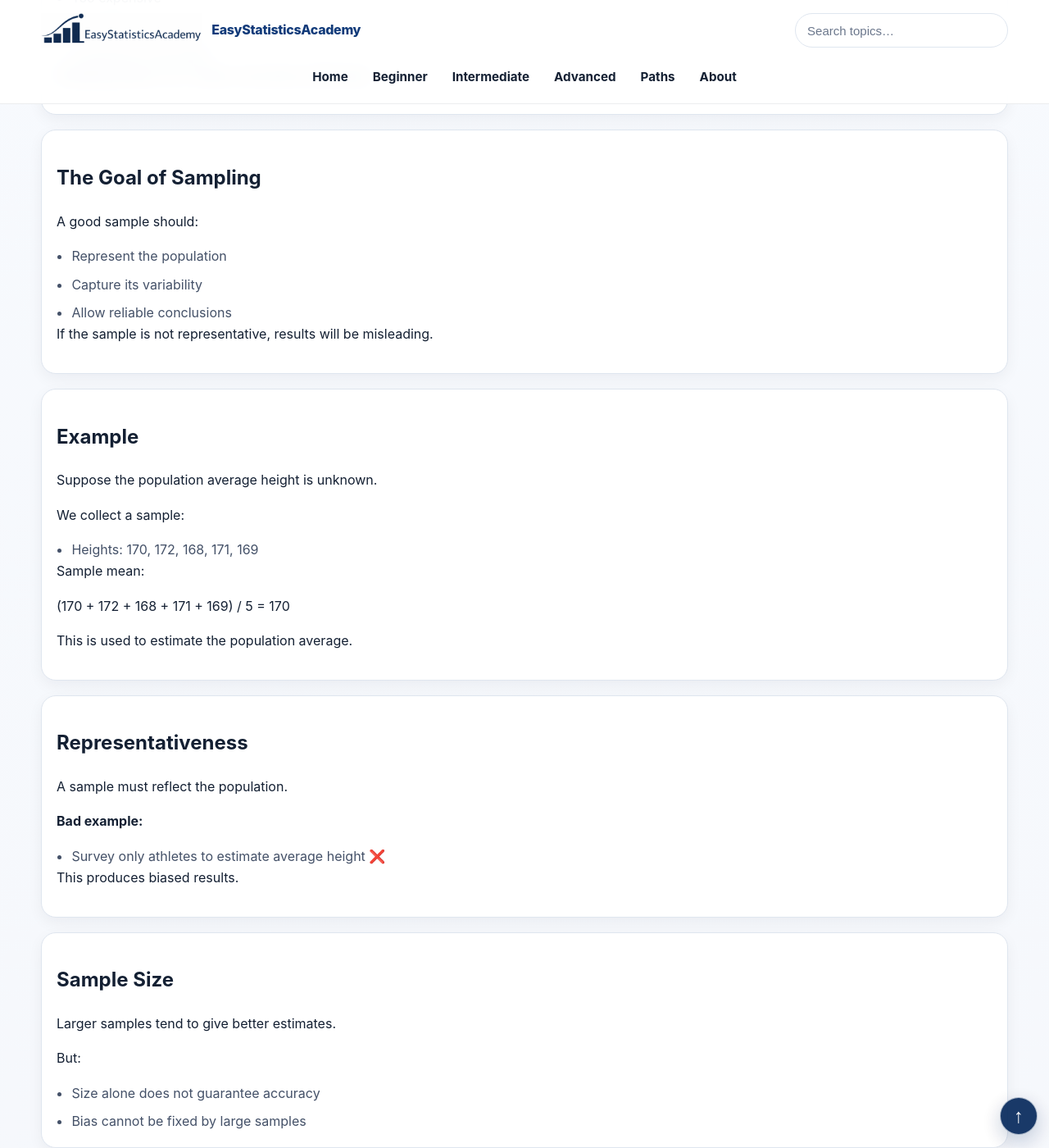
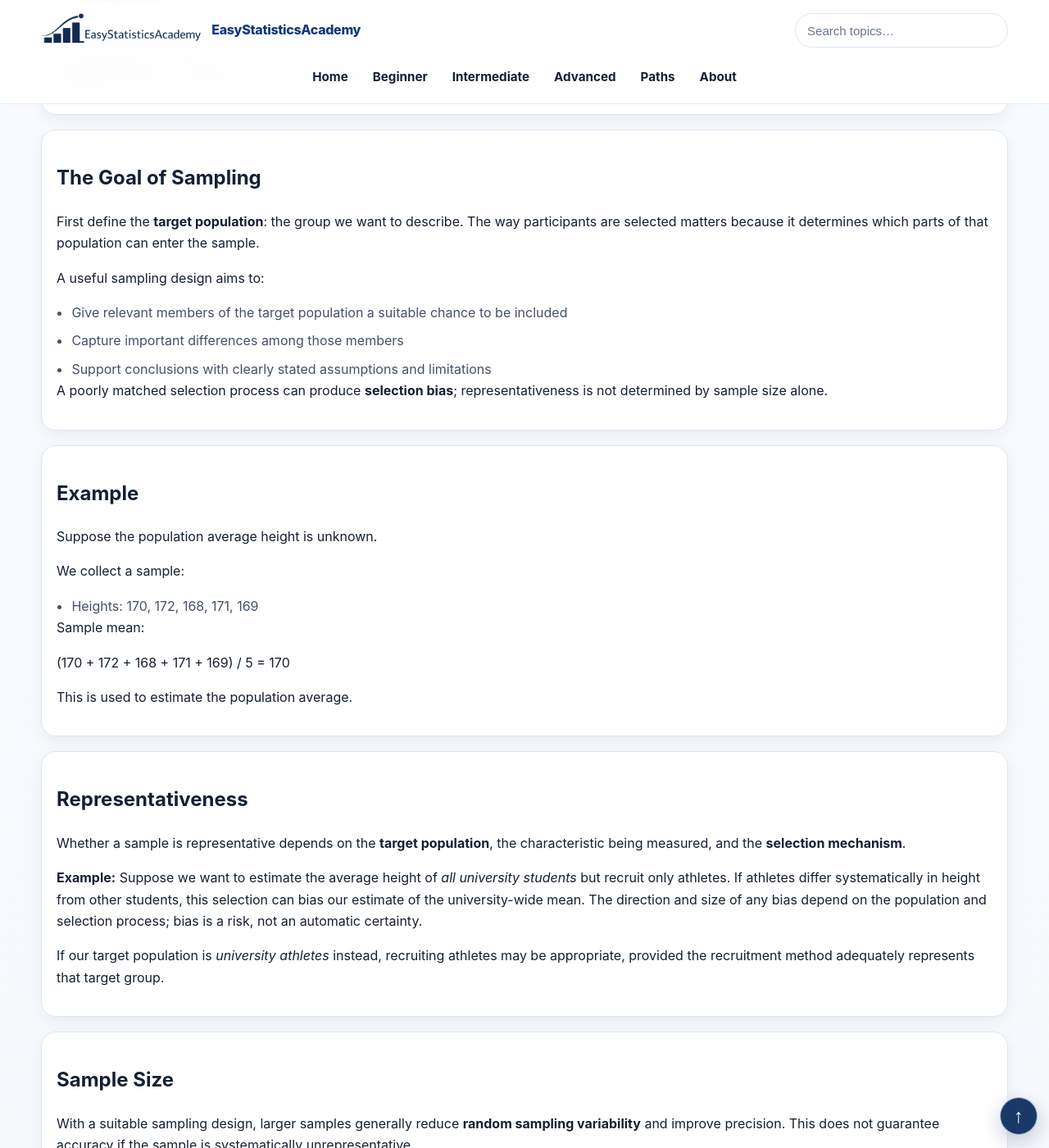
Before and after one commit to ammar-homaida-statistics/easystatisticsacademy, a Jekyll site: the page built from foundations/samples/index.md, in a window 1280 px wide and 1400 px high, scrolled down 1267 px. Shown: the whole window at 82% size. Built offline with Jekyll 4.4.1, drawn with Linux system fonts in a browser that asks for light colours; some of the changed text lies outside the part shown.

Commit message:
Clarify sample representativeness, selection bias and precision

```diff
--- a/foundations/samples/index.md
+++ b/foundations/samples/index.md
@@ -94,17 +94,24 @@ sidebar: false
     <h2>The Goal of Sampling</h2>
 
     <p>
-      A good sample should:
+      First define the <strong>target population</strong>: the group we want
+      to describe. The way participants are selected matters because it
+      determines which parts of that population can enter the sample.
+    </p>
+
+    <p>
+      A useful sampling design aims to:
     </p>
 
     <ul class="bullets">
-      <li>Represent the population</li>
-      <li>Capture its variability</li>
-      <li>Allow reliable conclusions</li>
+      <li>Give relevant members of the target population a suitable chance to be included</li>
+      <li>Capture important differences among those members</li>
+      <li>Support conclusions with clearly stated assumptions and limitations</li>
     </ul>
 
     <p>
-      If the sample is not representative, results will be misleading.
+      A poorly matched selection process can produce <strong>selection bias</strong>;
+      representativeness is not determined by sample size alone.
     </p>
   </div>
 
@@ -142,17 +149,22 @@ sidebar: false
     <h2>Representativeness</h2>
 
     <p>
-      A sample must reflect the population.
+      Whether a sample is representative depends on the <strong>target population</strong>,
+      the characteristic being measured, and the <strong>selection mechanism</strong>.
     </p>
 
-    <p><strong>Bad example:</strong></p>
-
-    <ul class="bullets">
-      <li>Survey only athletes to estimate average height ❌</li>
-    </ul>
+    <p><strong>Example:</strong> Suppose we want to estimate the average height
+      of <em>all university students</em> but recruit only athletes.
+      If athletes differ systematically in height from other students,
+      this selection can bias our estimate of the university-wide mean.
+      The direction and size of any bias depend on the population and selection process;
+      bias is a risk, not an automatic certainty.
+    </p>
 
     <p>
-      This produces biased results.
+      If our target population is <em>university athletes</em> instead,
+      recruiting athletes may be appropriate, provided the recruitment method
+      adequately represents that target group.
     </p>
   </div>
 
@@ -161,16 +173,15 @@ sidebar: false
     <h2>Sample Size</h2>
 
     <p>
-      Larger samples tend to give better estimates.
-    </p>
-
-    <p>
-      But:
+      With a suitable sampling design, larger samples generally reduce
+      <strong>random sampling variability</strong> and improve precision.
+      This does not guarantee accuracy if the sample is systematically unrepresentative.
     </p>
 
     <ul class="bullets">
-      <li>Size alone does not guarantee accuracy</li>
-      <li>Bias cannot be fixed by large samples</li>
+      <li>Sample size mainly affects random sampling error under appropriate assumptions</li>
+      <li>Selection bias can remain even in a very large sample</li>
+      <li>Address potential bias by improving the selection process, not only by recruiting more people</li>
     </ul>
   </div>
 
```
